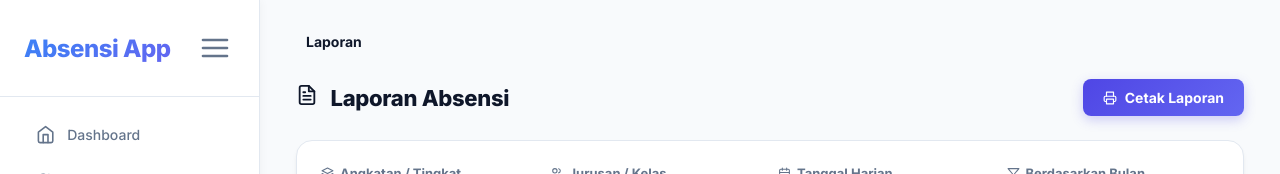
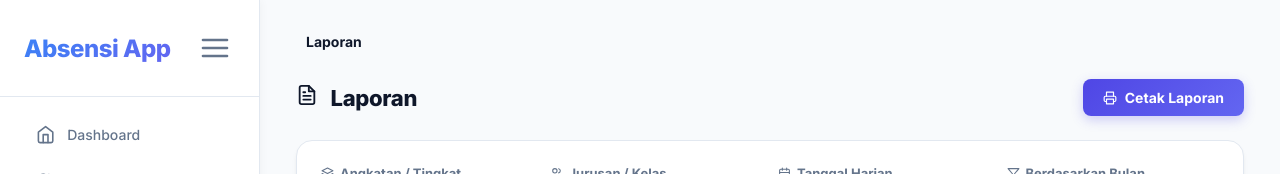
Before and after one commit to ALFAA28/absensi_frontend_smk, a React (Create React App) app: page /laporan in a window 1280 px wide. Shown: the top 174 px of the page. Built offline with nearby package versions, Linux system fonts and the light colour scheme; no server answers; sample sign-in values are in the browser's storage.

Commit message:
Update otomatis dari script push_semua

```diff
--- a/src/pages/Laporan.js
+++ b/src/pages/Laporan.js
@@ -309,7 +309,7 @@ const Laporan = () => {
             {/* HEADER */}
             <div className="page-header no-print" style={{ display: 'flex', justifyContent: 'space-between', alignItems: 'center' }}>
                 <div className="header-left">
-                    <h2><FiFileText style={{ marginRight: '8px' }} /> Laporan Absensi</h2>
+                    <h2><FiFileText style={{ marginRight: '8px' }} /> Laporan</h2>
                 </div>
                 <div>
                     <button className="btn-add no-print" onClick={handlePrint} style={{ background: 'linear-gradient(135deg, var(--primary-color), #6366f1)', border: 'none', padding: '10px 20px', borderRadius: 'var(--radius-sm)', color: 'white', fontWeight: '700', cursor: 'pointer', display: 'flex', alignItems: 'center', gap: '8px', boxShadow: '0 4px 12px rgba(79, 70, 229, 0.25)' }}>
```
